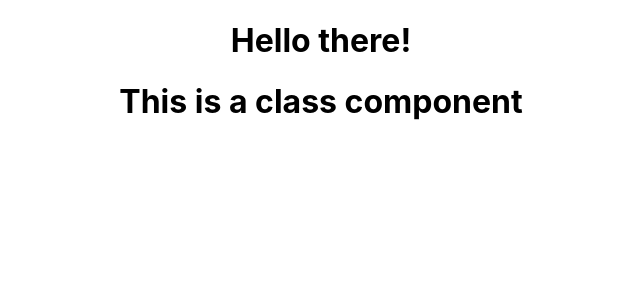
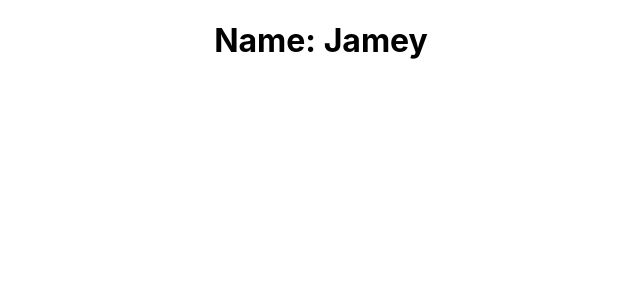
Before and after one commit to jameydev/react-gen-testing, a React (Create React App) app: page / in a window 1280 px wide. Shown: the top 300 px of the page, without its empty margins (319-959 px from the left). Built offline with nearby package versions, Linux system fonts and the light colour scheme.

Commit message:
working on props from tutorial

```diff
--- a/src/App.js
+++ b/src/App.js
@@ -1,13 +1,15 @@
 // import logo from './logo.svg';
 import './App.css';
-import Hello from './components/Hello';
-import Message from './components/Message';
+// import Hello from './components/Hello';
+// import Message from './components/Message';
+import Profile from './components/Profile';
 
 function App() {
   return (
     <div className="App">
-      <Hello />
-      <Message />
+      {/* <Hello />
+      <Message /> */}
+      <Profile name='Jamey'/>
     </div>
   );
 }
--- a/src/components/Hello.js
+++ b/src/components/Hello.js
@@ -2,8 +2,10 @@
 //     return <h1>Hello, World!</h1>;
 // }
 
+const name = 'Jamey';
+
 const Hello = () => {
-    return <h1>Hello there!</h1>;
+    return <h1>Hello there, {name}!</h1>;
 }
 
 export default Hello;
--- /dev/null
+++ b/src/components/Profile.js
@@ -0,0 +1,3 @@
+export default function Profile(props) {
+    return <h1>Name: {props.name}</h1>;
+}
```
